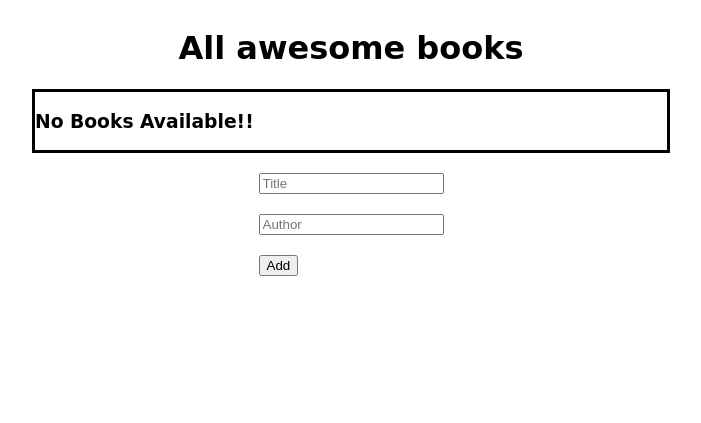
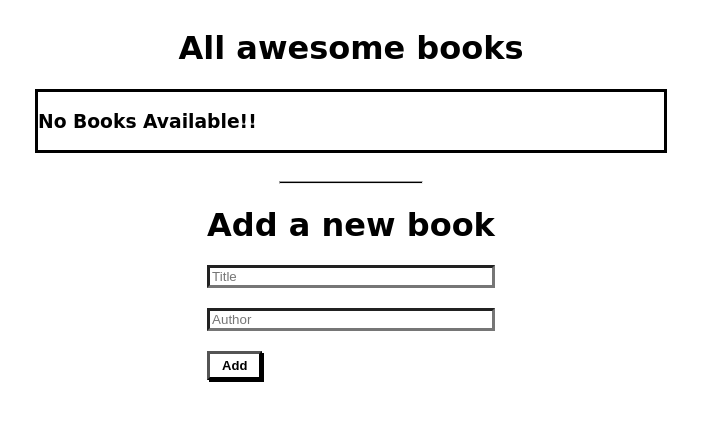
Before and after one commit to Stephen-Adom/awesome_books, a website: page index.html in a window 1280 px wide. Shown: the whole page, without its empty margins (289-990 px from the left). Drawn offline with Linux system fonts and the light colour scheme.

Commit message:
complete styling for books website

```diff
--- a/index.css
+++ b/index.css
@@ -1,3 +1,7 @@
+* {
+  box-sizing: border-box;
+}
+
 .main {
   max-width: 50%;
   margin: auto;
@@ -16,12 +20,25 @@ h1 {
 }
 
 .book-info {
-  padding: 10px 0;
-  border-bottom: 1px solid #000;
   display: flex;
   align-items: center;
   justify-content: space-between;
   width: 100%;
+  padding: 4px 12px;
+  box-sizing: border-box;
+}
+
+.book-info:nth-child(odd) {
+  background-color: #eceaea;
+}
+
+button {
+  background: #fff;
+  padding: 4px 12px;
+  border-width: 3px;
+  font-weight: 700;
+  font-size: 13px;
+  box-shadow: 2px 2px;
 }
 
 .book-info p {
@@ -36,7 +53,18 @@ form {
   margin-bottom: 20px;
 }
 
+.form-group input {
+  width: 100%;
+  border-width: 3px;
+}
+
 .book-list-container {
   width: 100%;
   border: 3px solid black;
 }
+
+hr {
+  width: 50%;
+  background: black;
+  height: 3px;
+}
--- a/index.html
+++ b/index.html
@@ -14,6 +14,10 @@
       <section class="book-list-container"></section>
 
       <form action="">
+        <hr />
+
+        <h1>Add a new book</h1>
+
         <div class="form-group">
           <input type="text" placeholder="Title" required name="title" />
         </div>
@@ -21,7 +25,9 @@
           <input type="text" placeholder="Author" required name="author" />
         </div>
 
-        <button type="submit">Add</button>
+        <div class="form-group">
+          <button type="submit">Add</button>
+        </div>
       </form>
     </main>
     <script src="script.js"></script>
```
